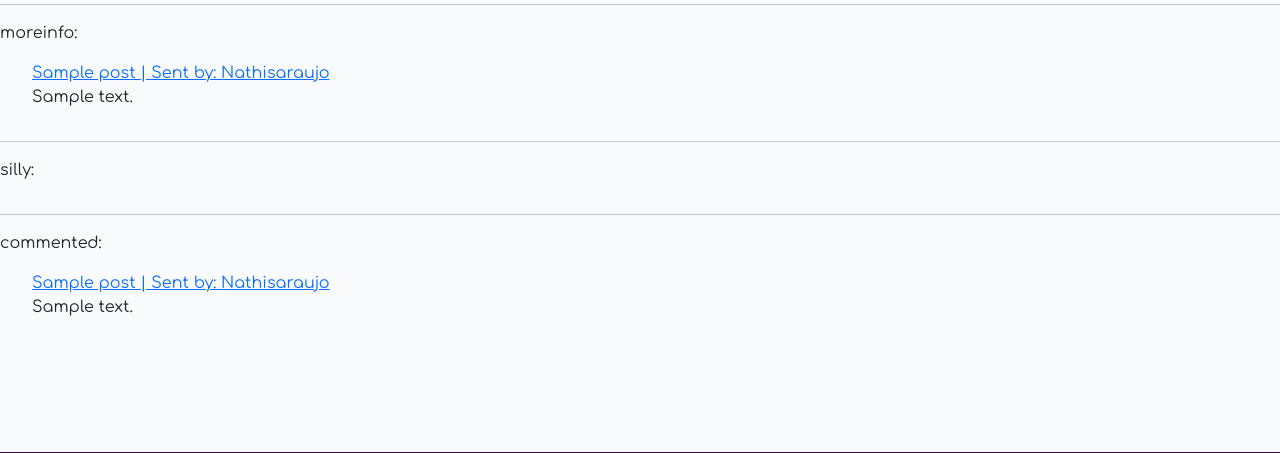
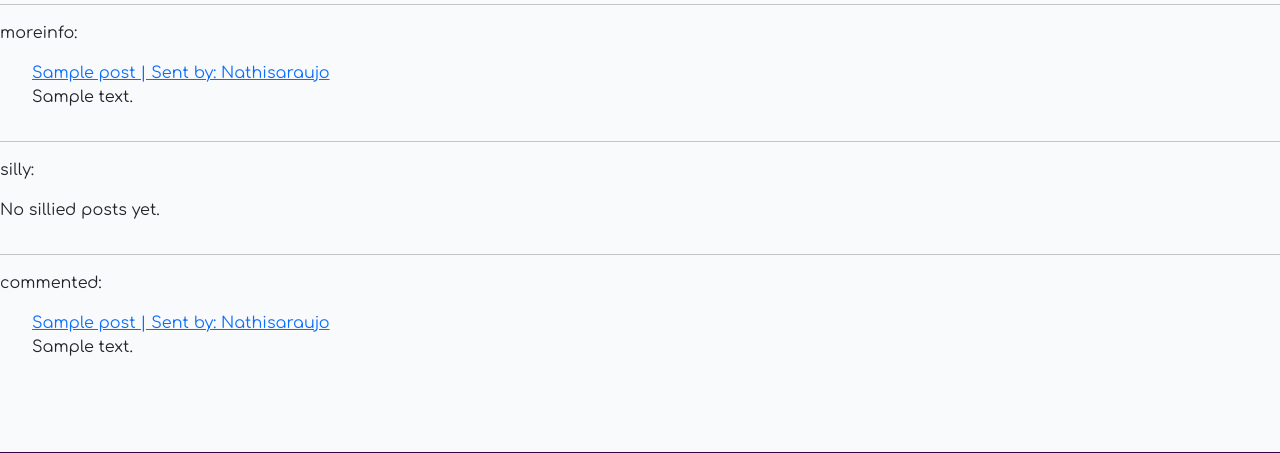
Before and after one commit to Nathisaraujo/project4, a Django app: a page that uses profiles/templates/user_activity.html in a window 1280 px wide. Shown: the part 217-670 px from the top of the page. Run offline with Django 4.2, Linux system fonts and the light colour scheme; a user stored in the database is signed in; data comes from the database, SQL or seed files in the repository; tables that the repository leaves empty hold one stand-in row (values such as "Sample post"); some libraries are stand-ins or nearby versions.

Commit message:
added if statement to user_activity page to dispplay a message when the user has no activity yet

```diff
--- a/profiles/templates/user_activity.html
+++ b/profiles/templates/user_activity.html
@@ -4,7 +4,9 @@
 
 {% block content %}
 
+
 <p>not silly:</p>
+{% if liked_posts %}
     {% for post in liked_posts %}
         <!-- <h3>{{ post.title }}</h3>
         <p>{{ post.message }}</p> -->
@@ -13,8 +15,12 @@
             <li> {{ post.excerpt }} </li>
         </ul>
     {% endfor %}
+{% else %}
+    <p>No not silly posts yet.</p>
+{% endif %}
 <hr>
 <p>moreinfo:</p>
+{% if more_posts %}
     {% for post in more_posts %}
         <!-- <h3>{{ post.title }}</h3>
         <p>{{ post.message }}</p> -->
@@ -23,9 +29,12 @@
             <li> {{ post.excerpt }} </li>
         </ul>
     {% endfor %}
-
+{% else %}
+    <p>No more info posts yet.</p>
+{% endif %}
 <hr>
 <p>silly:</p>
+{% if sillied_posts %}
     {% for post in sillied_posts %}
         <!-- <h3>{{ post.title }}</h3>
         <p>{{ post.message }}</p> -->
@@ -34,9 +43,12 @@
             <li> {{ post.excerpt }} </li>
         </ul>
     {% endfor %}
-
+{% else %}
+    <p>No sillied posts yet.</p>
+{% endif %}
 <hr>
 <p>commented:</p>
+{% if commented_posts %}
     {% for post in commented_posts %}
         <!-- <h3>{{ post.title }}</h3>
         <p>{{ post.message }}</p> -->
@@ -45,5 +57,7 @@
             <li> {{ post.excerpt }} </li>
         </ul>
     {% endfor %}
-
+{% else %}
+    <p>No commented posts yet.</p>
+{% endif %}
 {% endblock %}
```
Lines whose indentation alone changed are shown as unchanged.
